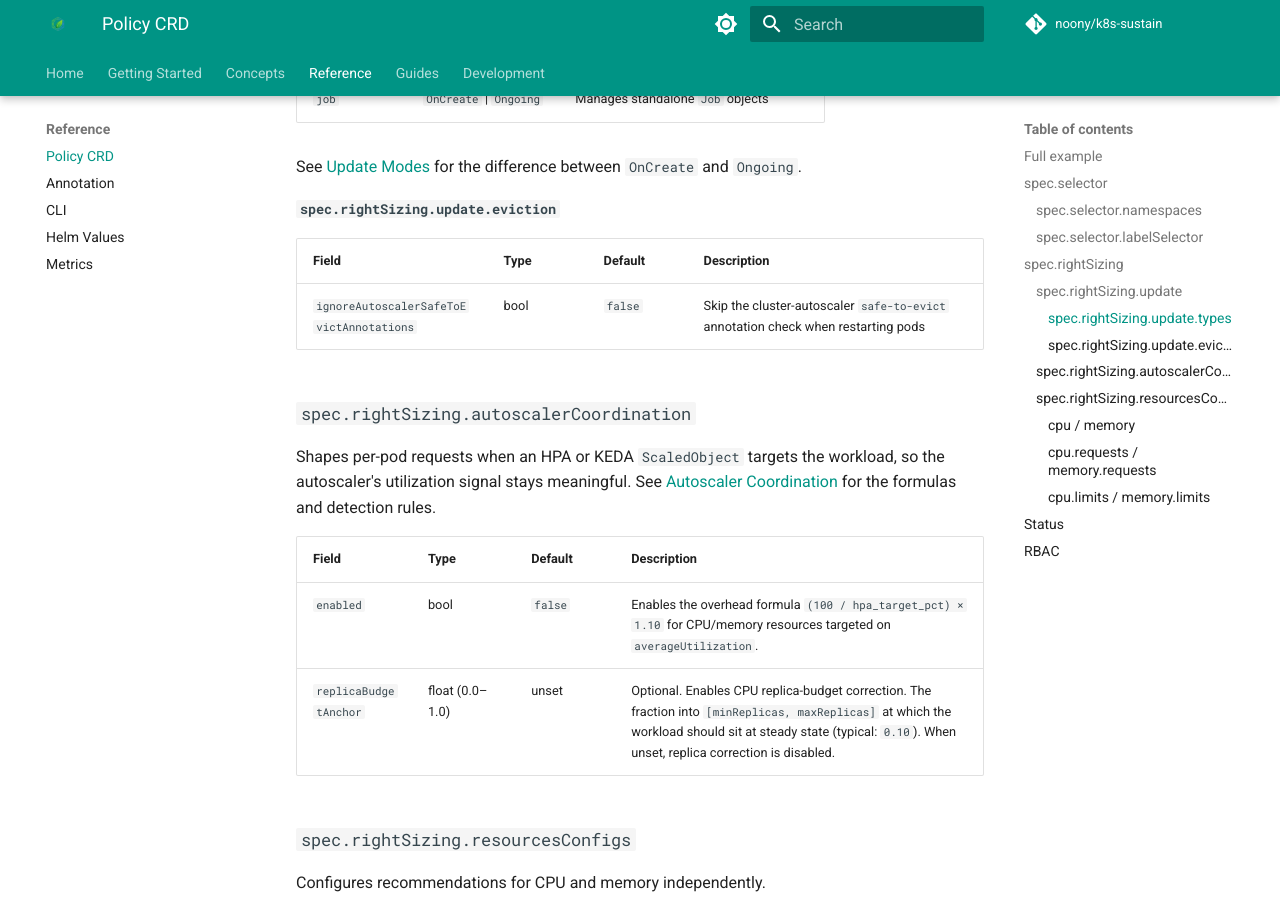
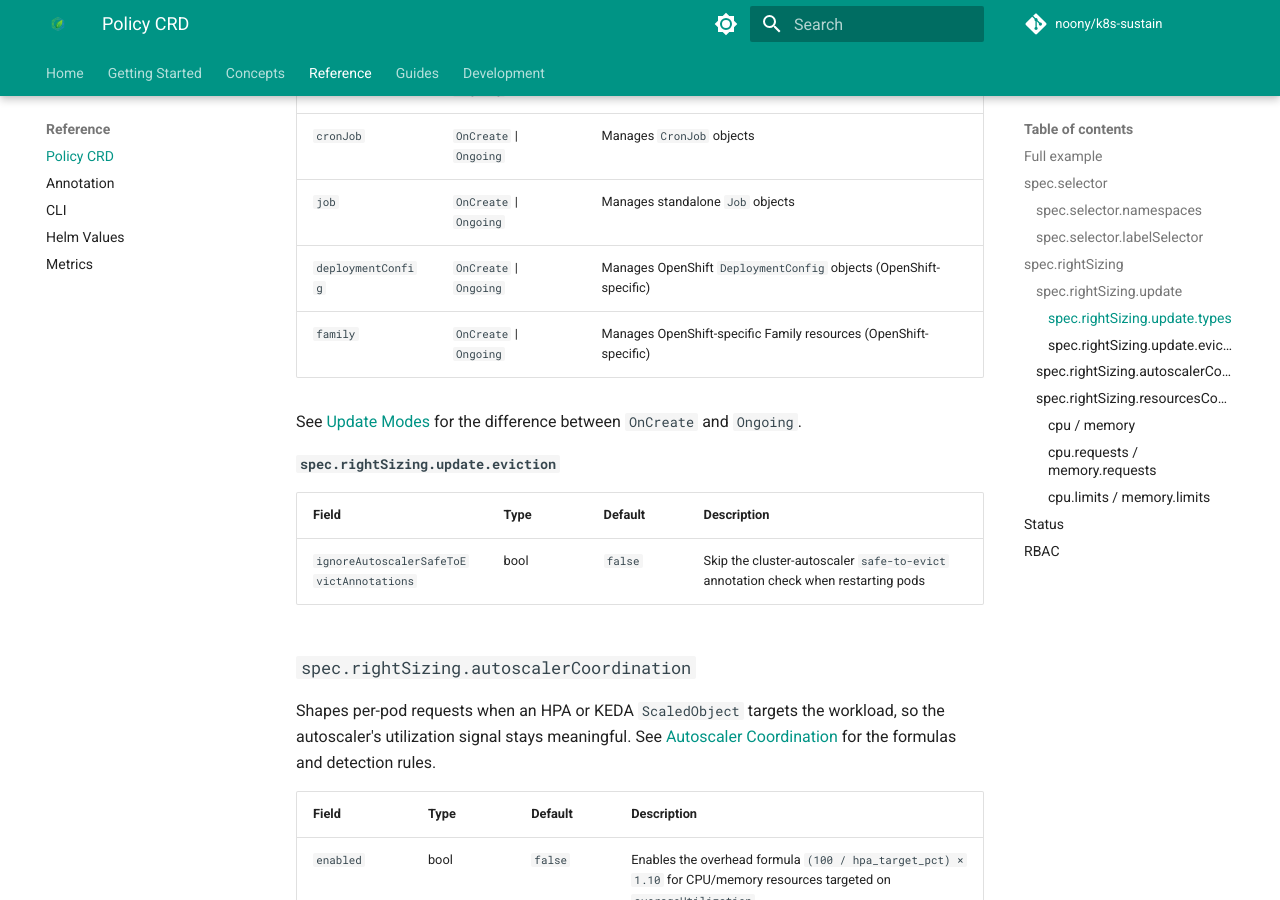
Before and after one commit to noony/k8s-sustain, an MkDocs documentation site: the page built from docs/reference/policy.md, in a window 1280 px wide and 900 px high, scrolled down 2380 px. Built offline with MkDocs 1.6.1 and Material for MkDocs 9.7.7, drawn with Linux system fonts in a browser that asks for light colours; comment, search, counter and statistics services are not loaded.

Commit message:
docs(policy): document family and deploymentConfig workload kinds
Add the two previously missing rows to the spec.rightSizing.update.types
table: deploymentConfig (OpenShift DeploymentConfig) and family
(OpenShift-specific Family resources), both present in UpdateTypes since
the initial API but absent from the reference page.

Co-Authored-By: Claude Sonnet 4.6 <noreply@anthropic.com>

```diff
--- a/docs/reference/policy.md
+++ b/docs/reference/policy.md
@@ -103,6 +103,8 @@ Defines which workload kinds are managed and in what mode. Omitting a kind means
 | `argoRollout` | `OnCreate` \| `Ongoing` | Manages Argo Rollouts `Rollout` objects |
 | `cronJob` | `OnCreate` \| `Ongoing` | Manages `CronJob` objects |
 | `job` | `OnCreate` \| `Ongoing` | Manages standalone `Job` objects |
+| `deploymentConfig` | `OnCreate` \| `Ongoing` | Manages OpenShift `DeploymentConfig` objects (OpenShift-specific) |
+| `family` | `OnCreate` \| `Ongoing` | Manages OpenShift-specific Family resources (OpenShift-specific) |
 
 See [Update Modes](../concepts/update-modes.md) for the difference between `OnCreate` and `Ongoing`.
 
```
